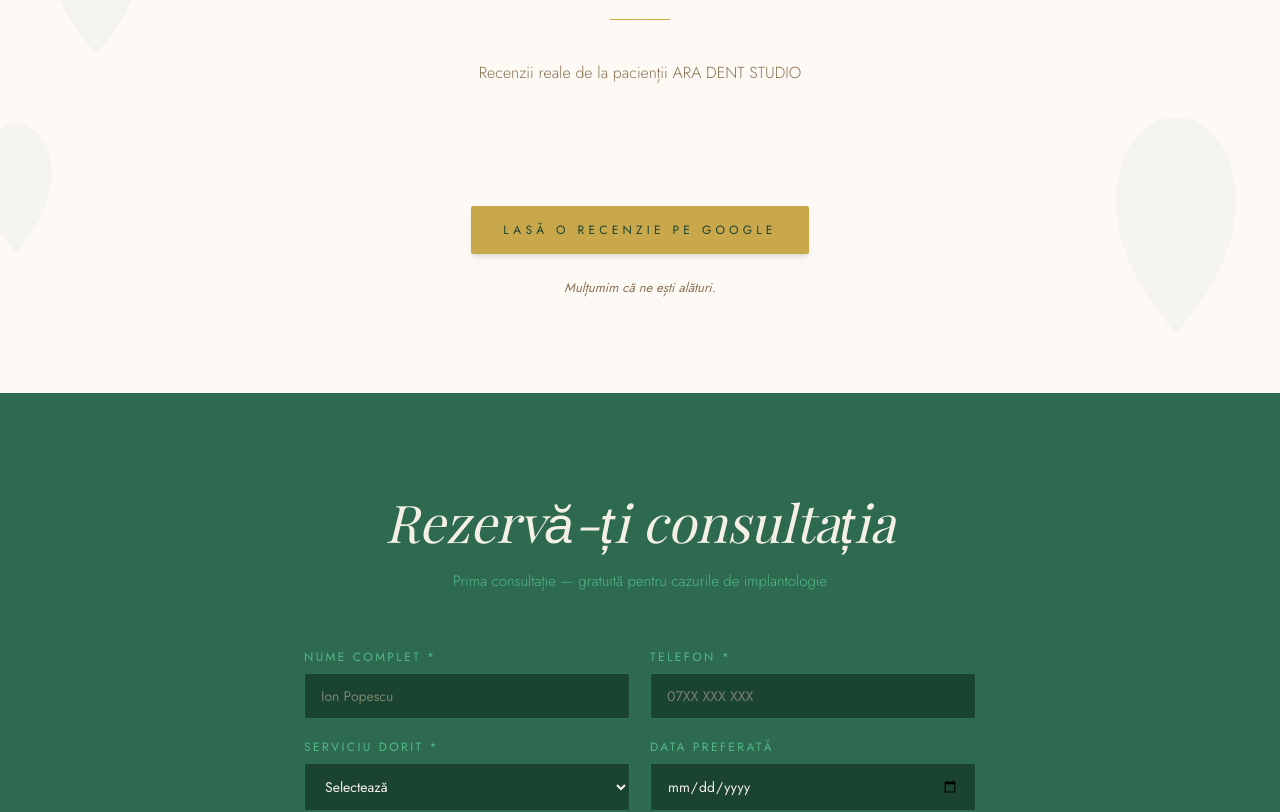
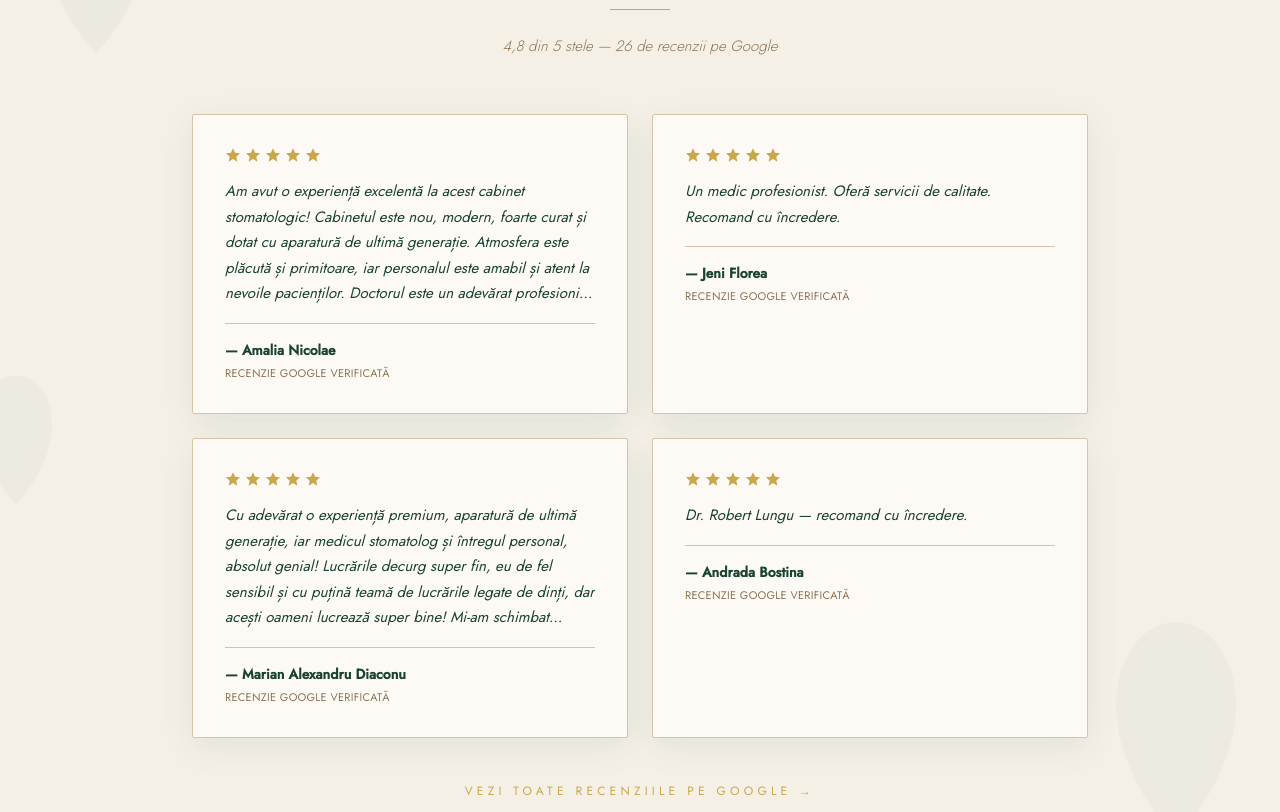
Before and after one commit to Rbt1/aradentpitesti, a Next.js app: page / in a window 1280 px wide. Shown: the part 7360-8172 px from the top of the page. Built offline with nearby package versions, Linux system fonts and the light colour scheme.

Commit message:
elimin widget Elfsight, adaug recenzii stilizate

```diff
--- a/app/components/Testimonials.tsx
+++ b/app/components/Testimonials.tsx
@@ -1,7 +1,6 @@
 'use client'
 
 import { motion } from 'framer-motion'
-import Script from 'next/script'
 
 const LeafDecor = ({ className }: { className?: string }) => (
   <svg viewBox="0 0 120 200" fill="currentColor" xmlns="http://www.w3.org/2000/svg" className={className} aria-hidden="true">
@@ -9,22 +8,47 @@ const LeafDecor = ({ className }: { className?: string }) => (
   </svg>
 )
 
+const StarIcon = () => (
+  <svg viewBox="0 0 20 20" fill="currentColor" className="w-4 h-4 text-gold" aria-hidden="true">
+    <path d="M10 1.5l2.6 5.8 6.2.6-4.7 4.2 1.4 6.2L10 15.1l-5.5 3.2 1.4-6.2-4.7-4.2 6.2-.6L10 1.5z" />
+  </svg>
+)
+
 const GOOGLE_REVIEW_URL = 'https://g.page/r/CXJUUxp2i-GYEBM/review'
+
+const REVIEWS = [
+  {
+    nume: 'Amalia Nicolae',
+    text: 'Am avut o experiență excelentă la acest cabinet stomatologic! Cabinetul este nou, modern, foarte curat și dotat cu aparatură de ultimă generație. Atmosfera este plăcută și primitoare, iar personalul este amabil și atent la nevoile pacienților. Doctorul este un adevărat profesionist: răbdător, empatic și foarte atent la detalii. Mi-a explicat fiecare etapă a tratamentului și m-a făcut să mă simt în siguranță și confort pe tot parcursul vizitei.',
+  },
+  {
+    nume: 'Jeni Florea',
+    text: 'Un medic profesionist. Oferă servicii de calitate. Recomand cu încredere.',
+  },
+  {
+    nume: 'Marian Alexandru Diaconu',
+    text: 'Cu adevărat o experiență premium, aparatură de ultimă generație, iar medicul stomatolog și întregul personal, absolut genial! Lucrările decurg super fin, eu de fel sensibil și cu puțină teamă de lucrările legate de dinți, dar acești oameni lucrează super bine! Mi-am schimbat percepția legată de dentist și implicit frica de aceștia.',
+  },
+  {
+    nume: 'Andrada Bostina',
+    text: 'Dr. Robert Lungu — recomand cu încredere.',
+  },
+]
 
 const Testimonials = () => {
   return (
-    <section className="relative bg-offwhite py-24 px-6 overflow-hidden">
+    <section className="relative bg-cream py-24 px-6 overflow-hidden">
       {/* Frunze decorative fundal */}
       <LeafDecor className="absolute top-8 left-8 text-forest opacity-[0.04] w-32 h-48 pointer-events-none" />
       <LeafDecor className="absolute bottom-12 right-6 text-forest opacity-[0.03] w-40 h-60 pointer-events-none" />
       <LeafDecor className="absolute top-1/2 -left-8 text-forest opacity-[0.03] w-24 h-36 pointer-events-none" />
 
       <div className="container-site relative z-10">
-        <div className="max-w-[560px] mx-auto text-center">
+        <div className="max-w-2xl mx-auto text-center mb-14">
 
           {/* Titlu */}
           <motion.h2
-            className="font-playfair italic text-4xl lg:text-[48px] text-forest-dark leading-tight mb-6"
+            className="font-playfair font-bold text-4xl lg:text-[40px] text-forest-dark leading-tight mb-6"
             initial={{ opacity: 0, y: 24 }}
             whileInView={{ opacity: 1, y: 0 }}
             viewport={{ once: true }}
@@ -35,7 +59,7 @@ const Testimonials = () => {
 
           {/* Linie gold animată */}
           <motion.div
-            className="h-[1px] bg-gold mx-auto mb-10 origin-center"
+            className="h-[1px] bg-gold mx-auto mb-6 origin-center"
             style={{ width: '60px' }}
             initial={{ scaleX: 0 }}
             whileInView={{ scaleX: 1 }}
@@ -45,57 +69,81 @@ const Testimonials = () => {
 
           {/* Subtitlu */}
           <motion.p
-            className="font-jost font-light text-[16px] text-bark leading-relaxed mb-10"
+            className="font-jost italic font-light text-[15px] text-bark leading-relaxed"
             initial={{ opacity: 0, y: 16 }}
             whileInView={{ opacity: 1, y: 0 }}
             viewport={{ once: true }}
             transition={{ duration: 0.7, delay: 0.3 }}
           >
-            Recenzii reale de la pacienții ARA DENT STUDIO
+            4,8 din 5 stele — 26 de recenzii pe Google
           </motion.p>
+        </div>
 
-          {/* Widget Elfsight Google Reviews */}
-          <motion.div
-            className="py-10"
-            initial={{ opacity: 0, y: 16 }}
-            whileInView={{ opacity: 1, y: 0 }}
-            viewport={{ once: true }}
-            transition={{ duration: 0.7, delay: 0.4 }}
-          >
-            <Script src="https://elfsightcdn.com/platform.js" strategy="lazyOnload" />
-            <div
-              className="elfsight-app-3113dd71-daa4-48da-8e91-f19e74dfd84c"
-              data-elfsight-app-lazy
-            />
-          </motion.div>
+        {/* Grid recenzii */}
+        <div className="grid grid-cols-1 md:grid-cols-2 gap-6 max-w-4xl mx-auto">
+          {REVIEWS.map((review, i) => (
+            <motion.div
+              key={review.nume}
+              className="bg-offwhite border border-bark-light rounded-sm p-8"
+              style={{ boxShadow: '0 8px 32px rgba(45,106,79,0.10)' }}
+              initial={{ opacity: 0, y: 24 }}
+              whileInView={{ opacity: 1, y: 0 }}
+              viewport={{ once: true }}
+              transition={{ delay: i * 0.15, duration: 0.6, ease: 'easeOut' }}
+              whileHover={{ y: -4, boxShadow: '0 16px 44px rgba(45,106,79,0.16)' }}
+            >
+              {/* Stelute */}
+              <div className="flex gap-1 mb-4">
+                {Array.from({ length: 5 }).map((_, idx) => (
+                  <StarIcon key={idx} />
+                ))}
+              </div>
 
-          {/* Buton Google Reviews */}
-          <motion.a
+              {/* Text recenzie */}
+              <p
+                className="font-jost italic text-[15px] text-forest-dark leading-[1.7] mb-4"
+                style={{
+                  display: '-webkit-box',
+                  WebkitLineClamp: 5,
+                  WebkitBoxOrient: 'vertical',
+                  overflow: 'hidden',
+                }}
+              >
+                {review.text}
+              </p>
+
+              {/* Separator */}
+              <div className="h-[1px] bg-bark-light my-4" />
+
+              {/* Nume */}
+              <p className="font-jost font-bold text-[14px] text-forest-dark">
+                — {review.nume}
+              </p>
+              <p className="font-jost text-[11px] uppercase tracking-wide text-bark mt-1">
+                Recenzie Google Verificată
+              </p>
+            </motion.div>
+          ))}
+        </div>
+
+        {/* Buton toate recenziile */}
+        <motion.div
+          className="text-center mt-10"
+          initial={{ opacity: 0, y: 16 }}
+          whileInView={{ opacity: 1, y: 0 }}
+          viewport={{ once: true }}
+          transition={{ duration: 0.6, delay: 0.3 }}
+        >
+          <a
             href={GOOGLE_REVIEW_URL}
             target="_blank"
             rel="noopener noreferrer"
-            className="inline-block font-jost text-xs uppercase tracking-widest bg-gold text-forest-dark px-8 py-4 rounded-sm hover:bg-gold-dark transition-all duration-300 shadow-md hover:shadow-lg mb-6"
-            initial={{ opacity: 0, y: 16 }}
-            whileInView={{ opacity: 1, y: 0 }}
-            viewport={{ once: true }}
-            transition={{ duration: 0.7, delay: 0.45 }}
-            whileHover={{ scale: 1.03 }}
+            className="hover-gold-underline font-jost text-xs uppercase tracking-widest text-gold hover:text-forest-dark transition-colors duration-200"
           >
-            Lasă o recenzie pe Google
-          </motion.a>
+            Vezi toate recenziile pe Google →
+          </a>
+        </motion.div>
 
-          {/* Mesaj */}
-          <motion.p
-            className="font-jost text-[13px] text-bark italic"
-            initial={{ opacity: 0 }}
-            whileInView={{ opacity: 1 }}
-            viewport={{ once: true }}
-            transition={{ duration: 0.6, delay: 0.6 }}
-          >
-            Mulțumim că ne ești alături.
-          </motion.p>
-
-        </div>
       </div>
     </section>
   )
```
